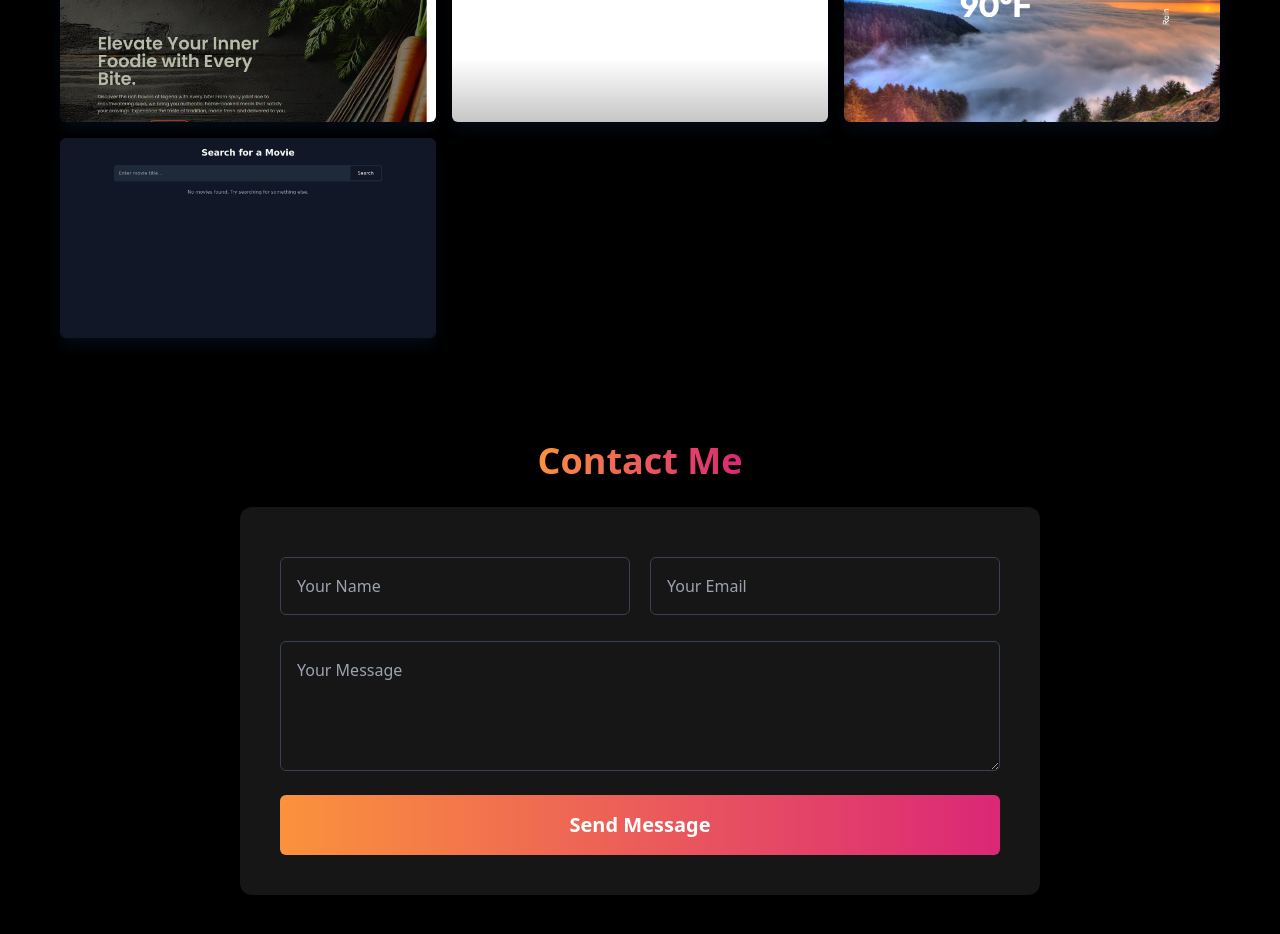
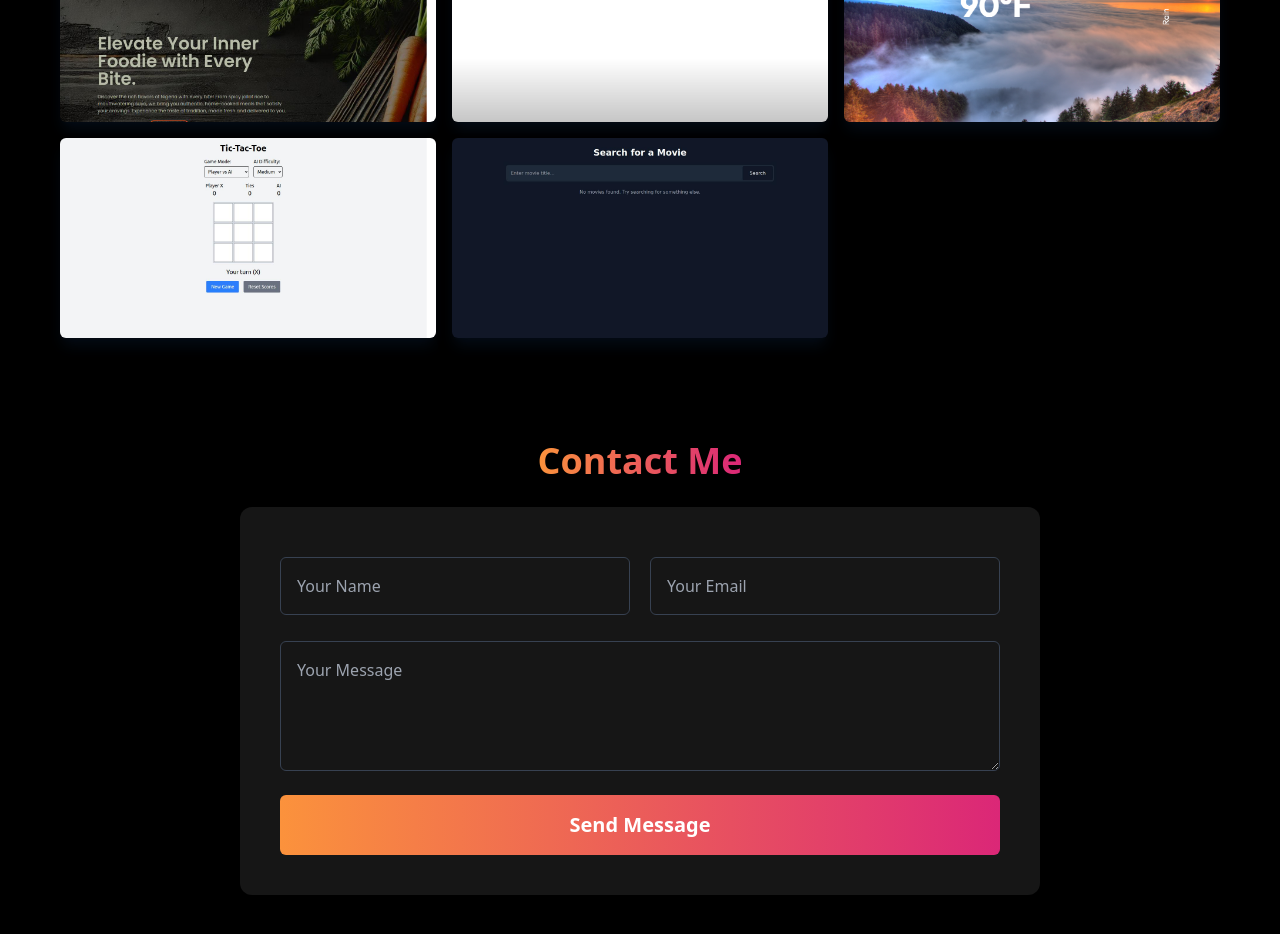
Before and after one commit to Shoyemi20/My-React-Portfolio, a React (Vite) app: page / in a window 1280 px wide. Shown: the part 1760-2694 px from the top of the page. Built offline with nearby package versions, Linux system fonts and the light colour scheme.

Commit message:
Tenth commit

```diff
--- a/src/components/Work.jsx
+++ b/src/components/Work.jsx
@@ -8,6 +8,7 @@ import proj4 from '../assets/proj4.jpg';
 import proj5 from '../assets/proj5.png';
 import proj6 from '../assets/proj6.png';
 import proj2 from '../assets/proj2.jpg';
+import proj8 from '../assets/proj8.jpg';
 
 const Work = () => {
   const [loading, setLoading] = useState(true);
@@ -61,6 +62,14 @@ const Work = () => {
       title: 'Weather App',
       description: 'A weather app that fetches real-time data using an API.',
       tags: ['React', 'JavaScript', 'API', 'CSS']
+    },
+    {
+      img: proj8,
+      link: 'https://beamish-truffle-bf8c94.netlify.app/',
+      github: 'https://github.com/Shoyemi20/react-game',
+      title: 'React Tic Tac Toe',
+      description: 'A simple Tic Tac Toe game.',
+      tags: ['React', 'Tailwind CSS', 'Javascript']
     },
     {
       img: proj2,
```
Also changed, not shown: src/assets/proj8.jpg (added).
